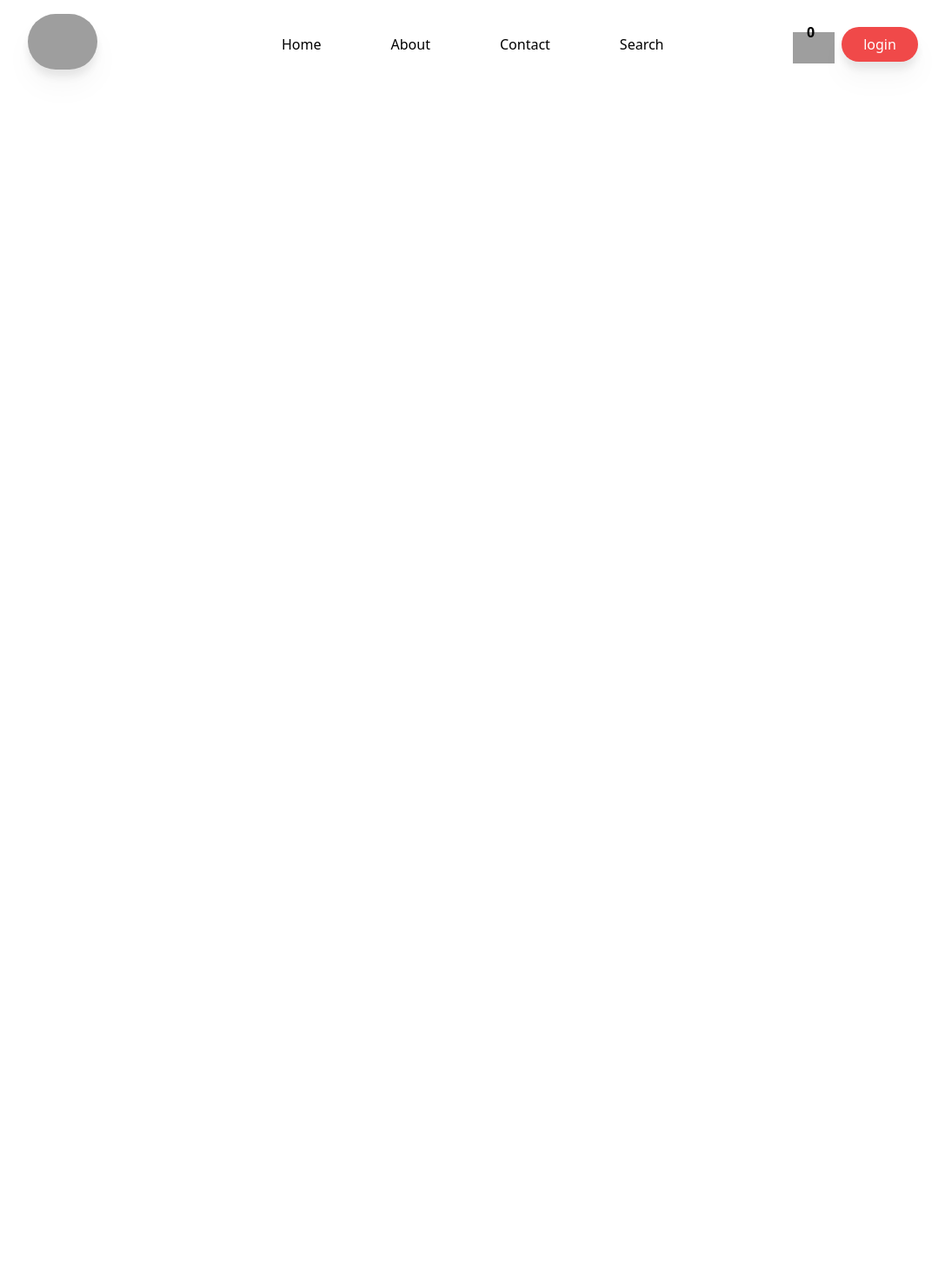
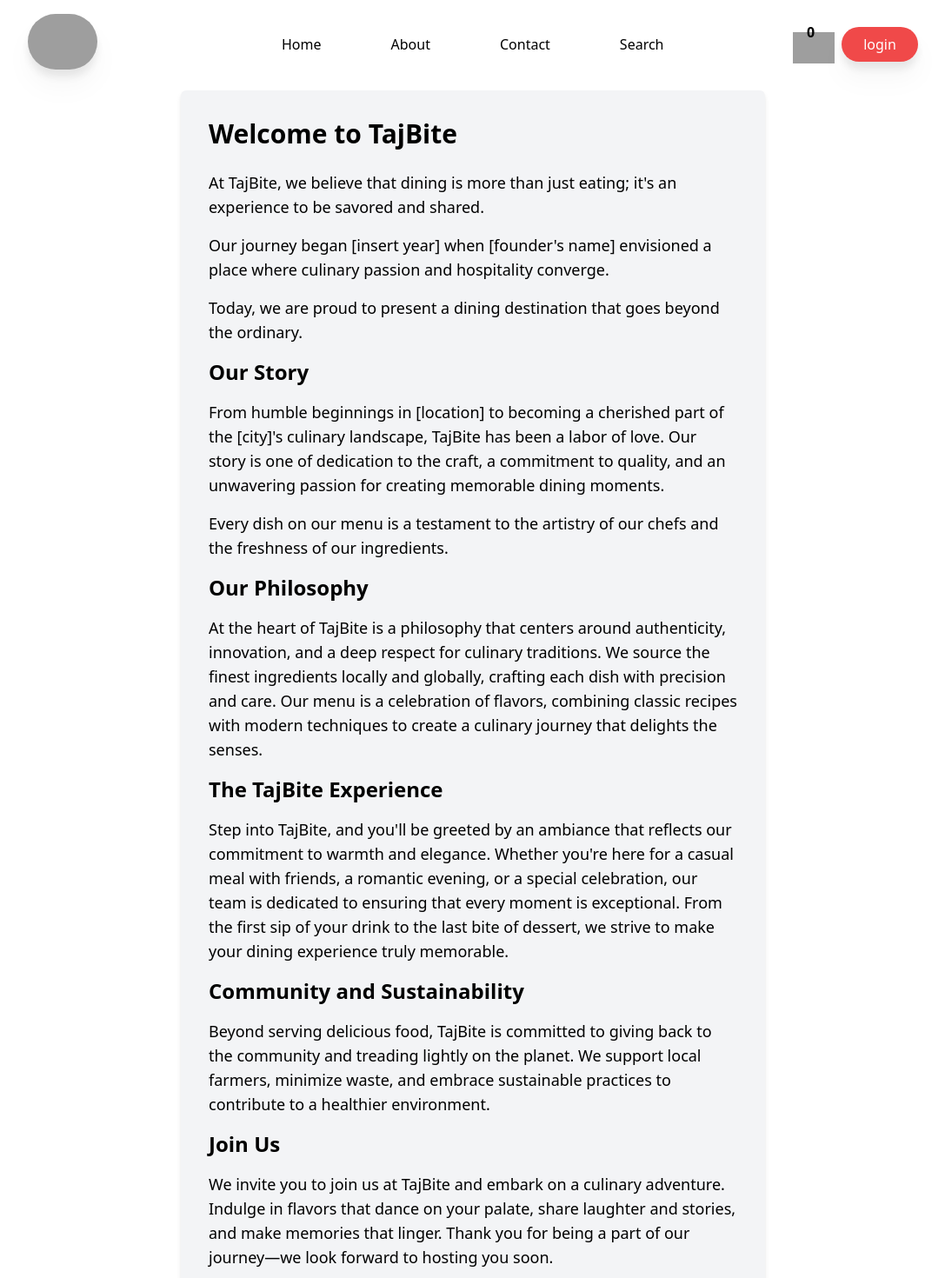
Before and after one commit to Ravi-Badami/Swiggy-clone, a React (Vite) app: page /about in a window 1280 px wide. Shown: the top 1470 px of the page at 87% size, without its empty margins (96-1183 px from the left). Before the commit the page ends 800 px from the top, so only its background shows below. Built offline with nearby package versions, Linux system fonts and the light colour scheme; grey boxes are pictures that could not be loaded.

Commit message:
about us page created

```diff
--- a/src/App.jsx
+++ b/src/App.jsx
@@ -9,6 +9,7 @@ import UserContext from "./utils/UserContext";
 import { Provider } from "react-redux";
 import appStore from "./utils/redux/appStore";
 import Checkout from "./components/Checkout/Checkout";
+import HeaderAbout from "./components/About/HeaderAbout";
 
 /** lazy loading importing the component */
 const About = lazy(() => import("./components/About"));
@@ -69,7 +70,7 @@ const appRouter = createBrowserRouter([
         path: "/about",
         element: (
           <Suspense fallback={<h1>Loading</h1>}>
-            <About />
+            <HeaderAbout />
           </Suspense>
         ),
       },
--- /dev/null
+++ b/src/components/About/HeaderAbout.jsx
@@ -0,0 +1,74 @@
+const HeaderAbout = () => {
+  return (
+    <div>
+      <div className="mt-[5%] flex   justify-center ">
+        <div className=" mt-[10%] md:mt-0">
+          <div className="mx-auto mt-10 max-w-2xl rounded-md bg-gray-100 p-8 shadow-md">
+            <h1 className="mb-6 text-3xl font-bold">Welcome to TajBite</h1>
+            <p className="mb-4 text-lg">
+              At TajBite, we believe that dining is more than just eating; it's
+              an experience to be savored and shared.
+            </p>
+            <p className="mb-4 text-lg">
+              Our journey began [insert year] when [founder's name] envisioned a
+              place where culinary passion and hospitality converge.
+            </p>
+            <p className="mb-4 text-lg">
+              Today, we are proud to present a dining destination that goes
+              beyond the ordinary.
+            </p>
+            <h2 className="mb-4 text-2xl font-bold">Our Story</h2>
+            <p className="mb-4 text-lg">
+              From humble beginnings in [location] to becoming a cherished part
+              of the [city]'s culinary landscape, TajBite has been a labor of
+              love. Our story is one of dedication to the craft, a commitment to
+              quality, and an unwavering passion for creating memorable dining
+              moments.
+            </p>
+            <p className="mb-4 text-lg">
+              Every dish on our menu is a testament to the artistry of our chefs
+              and the freshness of our ingredients.
+            </p>
+            <h2 className="mb-4 text-2xl font-bold">Our Philosophy</h2>
+            <p className="mb-4 text-lg">
+              At the heart of TajBite is a philosophy that centers around
+              authenticity, innovation, and a deep respect for culinary
+              traditions. We source the finest ingredients locally and globally,
+              crafting each dish with precision and care. Our menu is a
+              celebration of flavors, combining classic recipes with modern
+              techniques to create a culinary journey that delights the senses.
+            </p>
+            <h2 className="mb-4 text-2xl font-bold">The TajBite Experience</h2>
+            <p className="mb-4 text-lg">
+              Step into TajBite, and you'll be greeted by an ambiance that
+              reflects our commitment to warmth and elegance. Whether you're
+              here for a casual meal with friends, a romantic evening, or a
+              special celebration, our team is dedicated to ensuring that every
+              moment is exceptional. From the first sip of your drink to the
+              last bite of dessert, we strive to make your dining experience
+              truly memorable.
+            </p>
+            <h2 className="mb-4 text-2xl font-bold">
+              Community and Sustainability
+            </h2>
+            <p className="mb-4 text-lg">
+              Beyond serving delicious food, TajBite is committed to giving back
+              to the community and treading lightly on the planet. We support
+              local farmers, minimize waste, and embrace sustainable practices
+              to contribute to a healthier environment.
+            </p>
+            <h2 className="mb-4 text-2xl font-bold">Join Us</h2>
+            <p className="mb-4 text-lg">
+              We invite you to join us at TajBite and embark on a culinary
+              adventure. Indulge in flavors that dance on your palate, share
+              laughter and stories, and make memories that linger. Thank you for
+              being a part of our journey—we look forward to hosting you soon.
+            </p>
+          </div>
+        </div>
+      </div>
+    </div>
+  );
+};
+
+export default HeaderAbout;
```
